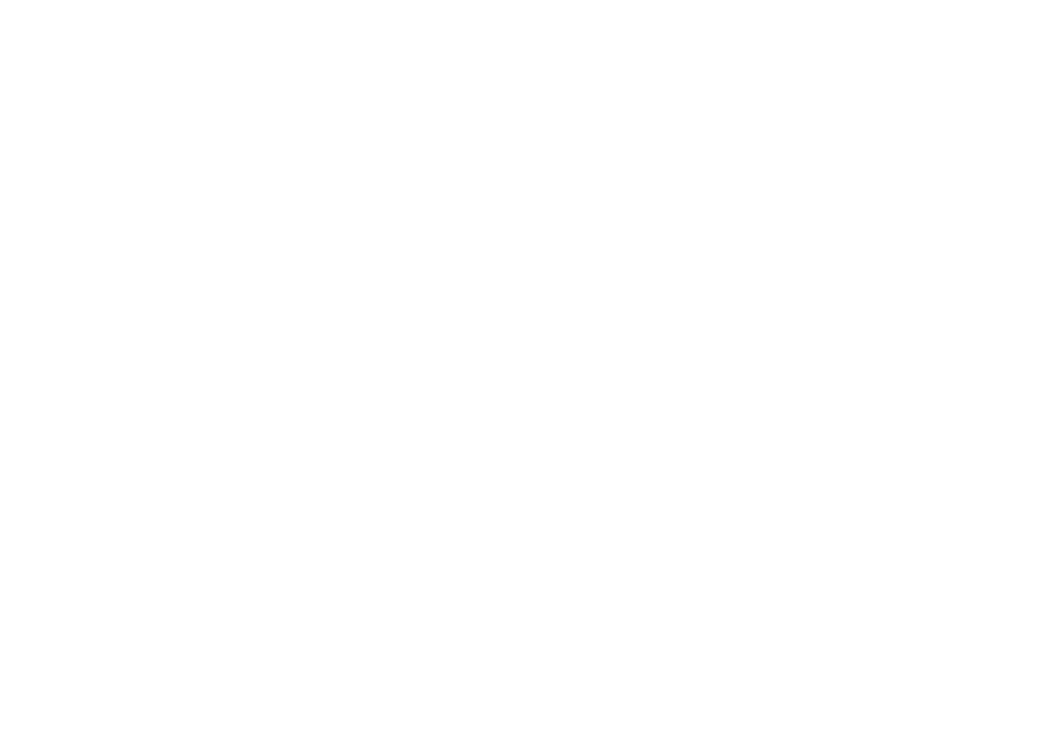
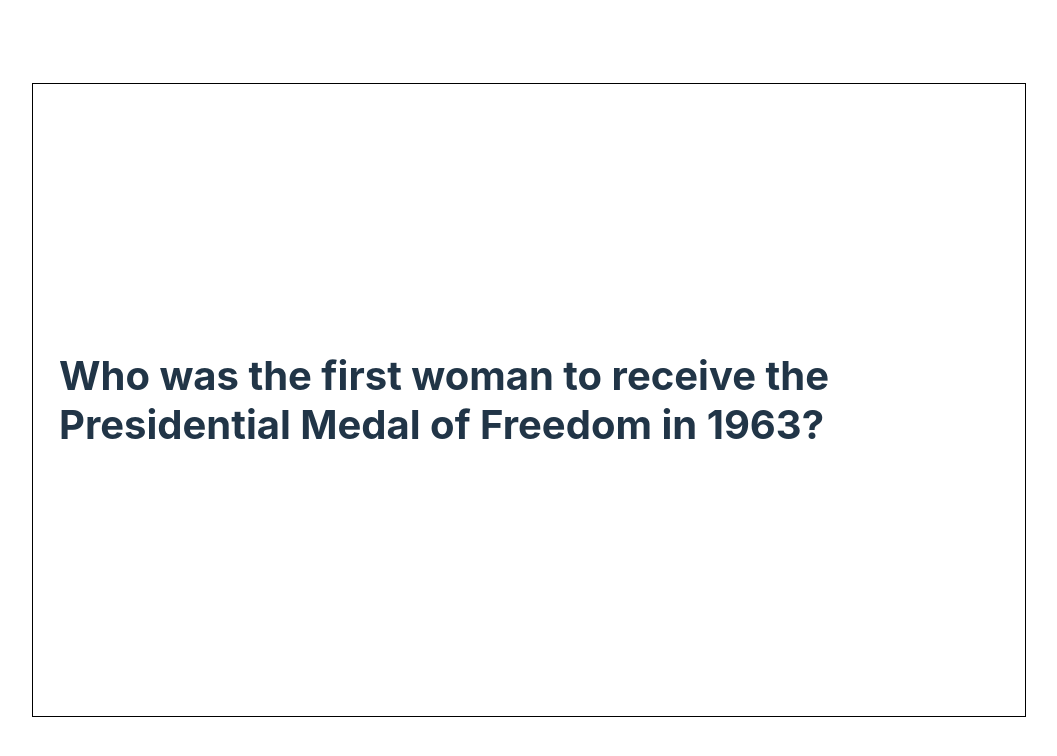
Before and after one commit to maryamkhan14/womens-history-month-quiz, a React (Vite) app: page / in a window 1280 px wide. Both pictures are taken after a click on the button "Let's go!". Shown: the top 756 px of the page, without its empty margins (111-1168 px from the left). Built offline with nearby package versions, Linux system fonts and the light colour scheme.

Commit message:
Created QuizCard and QuizCardsDisplay to display an individual card and to navigate all cards respectively; and modified App component to display QuizCardsDisplay when quiz is active

```diff
--- a/src/App.css
+++ b/src/App.css
@@ -15,8 +15,8 @@
   align-items: center;
   justify-content: center;
   padding: 1rem;
-  min-width: 75%;
-  min-height: 75%;
+  width: 75%;
+  height: 75%;
   border: 1px solid black;
 }
 
--- a/src/App.jsx
+++ b/src/App.jsx
@@ -1,11 +1,17 @@
-import { useState, useContext } from "react";
+import { useContext } from "react";
 import { QuizContext } from "./context/QuizContext";
 import QuizForm from "./components/QuizForm";
 import "./App.css";
+import QuizCardsDisplay from "./components/QuizCardsDisplay";
 
 function App() {
-  const { quizActive } = useContext(QuizContext);
-  return <div className="App">{!quizActive && <QuizForm />}</div>;
+  const { cardSet, quizActive } = useContext(QuizContext);
+  return (
+    <div className="App">
+      {!quizActive && <QuizForm />}
+      {quizActive && <QuizCardsDisplay cards={cardSet.cards} />}
+    </div>
+  );
 }
 
 export default App;
--- /dev/null
+++ b/src/components/QuizCard.jsx
@@ -0,0 +1,13 @@
+import React from "react";
+
+const QuizCard = ({ card }) => {
+  return (
+    <div>
+      <div className="intro">
+        <h1>{card.header}</h1>
+      </div>
+    </div>
+  );
+};
+
+export default QuizCard;
--- /dev/null
+++ b/src/components/QuizCardsDisplay.jsx
@@ -0,0 +1,13 @@
+import React from "react";
+import { useState } from "react";
+import QuizCard from "./QuizCard";
+const QuizCardsDisplay = ({ cards }) => {
+  const [cardIndex, setCardIndex] = useState(0);
+  return (
+    <div className="quiz-form-container cards-display">
+      <QuizCard key={cards[cardIndex].id} card={cards[cardIndex]} />
+    </div>
+  );
+};
+
+export default QuizCardsDisplay;
```
